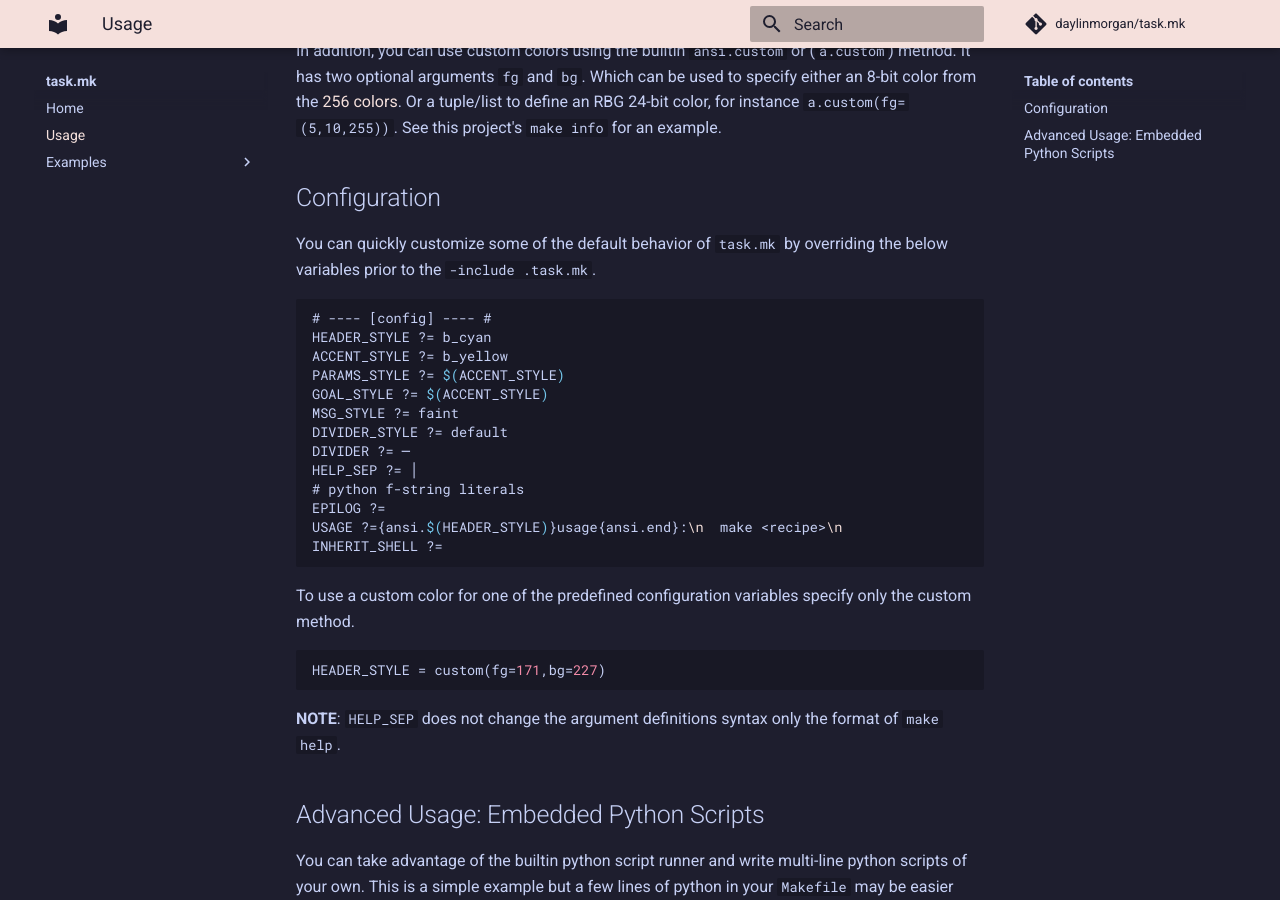
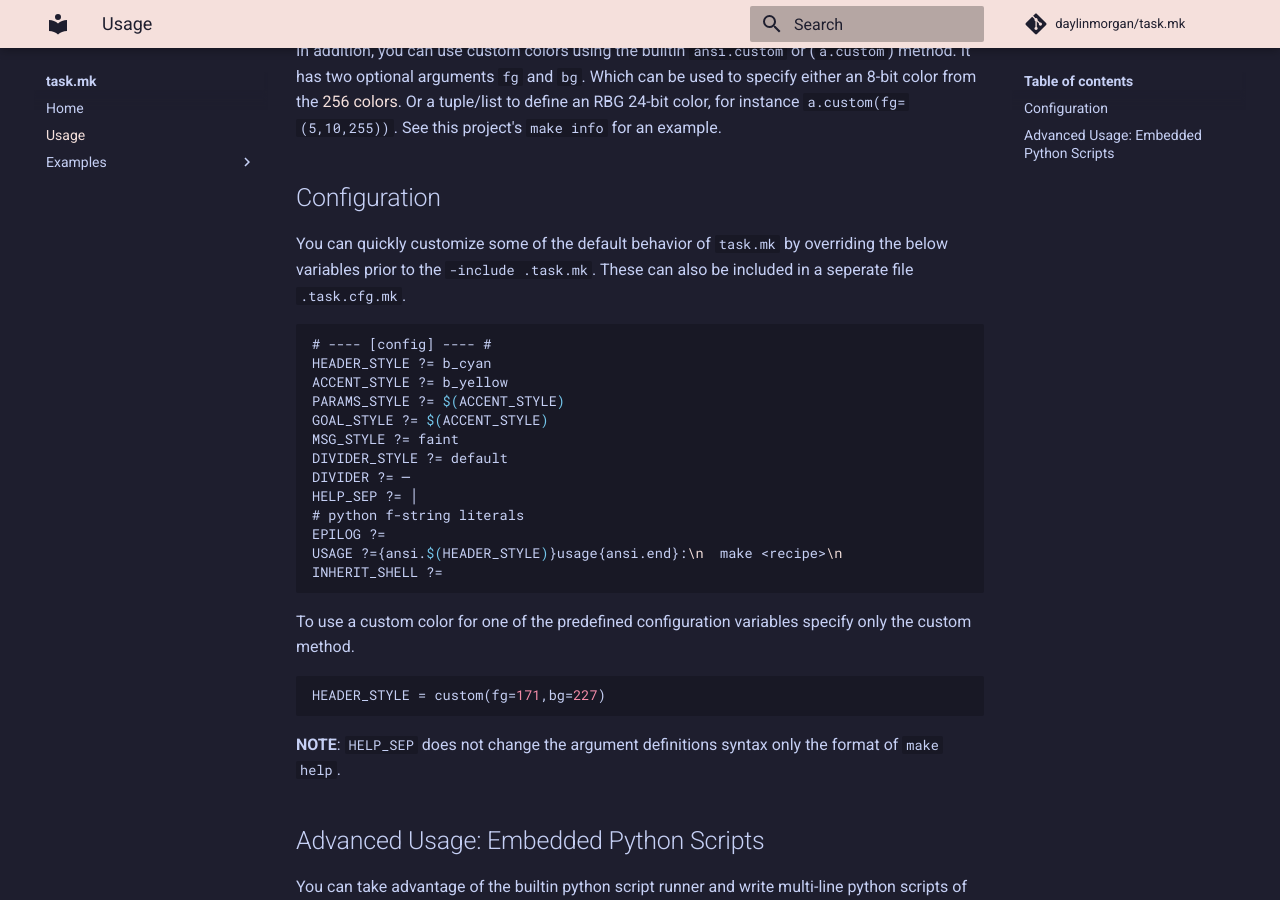
Before and after one commit to daylinmorgan/task.mk, an MkDocs documentation site: the page built from docs/usage.md, in a window 1280 px wide and 900 px high, scrolled down 1129 px. Built offline with MkDocs 1.6.1 and Material for MkDocs 9.7.7, drawn with Linux system fonts in a browser that asks for light colours; comment, search, counter and statistics services are not loaded.

Commit message:
feat: seperate config

````diff
--- a/docs/usage.md
+++ b/docs/usage.md
@@ -54,6 +54,7 @@ See this project's `make info` for an example.
 ## Configuration
 
 You can quickly customize some of the default behavior of `task.mk` by overriding the below variables prior to the `-include .task.mk`.
+These can also be included in a seperate file `.task.cfg.mk`.
 
 ```make
 # ---- [config] ---- #
````
Also changed, not shown: 3 other files.
